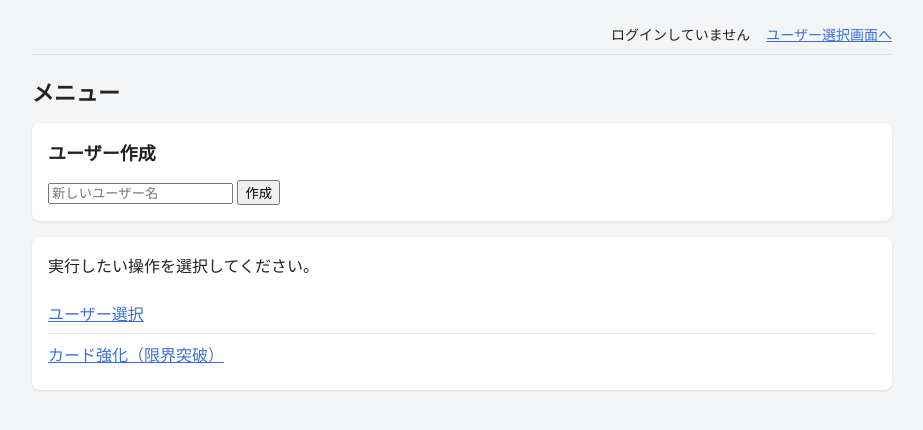
After one commit to KDT-Takai/DB-GENPAKU1006, a PHP site: page /menu.php in a window 1280 px wide. The commit adds this page. Shown: the top 430 px of the page, without its empty margins (178-1101 px from the left). Run offline with PHP 8.4, Linux system fonts and the light colour scheme.

Commit message:
Add user selection and menu screens
- select_user.php: choose a user (session login) and log out
- menu.php: create users and link to the forge feature
- forge pages now use the logged-in user instead of a fixed user ID
- users.id is AUTO_INCREMENT so new users can be created

Co-Authored-By: Claude Opus 5.5 <noreply@anthropic.com>

```diff
--- a/htdocs/forge_common.php
+++ b/htdocs/forge_common.php
@@ -1,8 +1,9 @@
 <?php
-// 限界突破機能 共通処理（DB接続・表示ヘルパー）
+// 共通処理（セッション・DB接続・ログイン確認・表示ヘルパー）
 
-// ログイン機能はないので操作ユーザーは固定
-const FORGE_USER_ID = 1;
+if (session_status() === PHP_SESSION_NONE) {
+    session_start();
+}
 
 function db(): PDO
 {
@@ -32,9 +33,33 @@ function stars(int $rarity): string
     return str_repeat('★', $rarity);
 }
 
-function render_header(string $title, int $step): void
+// ログイン中のユーザー（未ログインならnull）
+function current_user(): ?array
+{
+    if (empty($_SESSION['user_id'])) {
+        return null;
+    }
+    return ['id' => (int)$_SESSION['user_id'], 'name' => (string)$_SESSION['user_name']];
+}
+
+// 未ログインならエラー画面を出して終了する
+function require_login(): array
+{
+    $user = current_user();
+    if ($user === null) {
+        render_header('エラー');
+        echo '<p class="error">カードを強化するには、まず<a href="select_user.php">ユーザーを選択</a>してください。</p>';
+        render_footer();
+        exit;
+    }
+    return $user;
+}
+
+// $step: 限界突破の何画面目か（0 = 限界突破以外の画面）
+function render_header(string $title, int $step = 0): void
 {
     $steps = ['強化対象選択', '素材選択', '強化結果'];
+    $user  = current_user();
     ?>
 <!DOCTYPE html>
 <html lang="ja">
@@ -61,16 +86,34 @@ function render_header(string $title, int $step): void
   .arrow { font-size: 28px; text-align: center; margin: 8px 0; }
   button.link { background: none; border: none; padding: 0; color: #3b6fd8; text-decoration: underline; cursor: pointer; font: inherit; }
   a { color: #3b6fd8; }
+  .header-info { display: flex; justify-content: flex-end; align-items: center; gap: 16px; flex-wrap: wrap;
+                 max-width: 860px; margin: 0 auto 20px; padding-bottom: 10px; border-bottom: 1px solid #dde1e7; font-size: 14px; }
+  .header-info form { margin: 0; }
+  .message { background: #e3ecfb; padding: 12px; border-radius: 6px; }
+  ul.menu { list-style: none; padding: 0; margin: 0; }
+  ul.menu li { padding: 8px 0; border-bottom: 1px solid #e3e5e8; }
+  ul.menu li:last-child { border-bottom: none; }
 </style>
 </head>
 <body>
+<div class="header-info">
+<?php if ($user): ?>
+  <span>ログイン中: <strong><?= h($user['name']) ?></strong> (ID: <?= h($user['id']) ?>)</span>
+  <a href="menu.php">メニューへ戻る</a>
+  <form action="select_user.php" method="post"><button type="submit" name="logout">ログアウト</button></form>
+<?php else: ?>
+  <span>ログインしていません</span> <a href="select_user.php">ユーザー選択画面へ</a>
+<?php endif; ?>
+</div>
 <main>
 <h1><?= h($title) ?></h1>
+<?php if ($step > 0): ?>
 <ol class="steps">
 <?php foreach ($steps as $i => $label): ?>
   <li class="<?= $i + 1 === $step ? 'current' : '' ?>"><?= $i + 1 ?>. <?= h($label) ?></li>
 <?php endforeach; ?>
 </ol>
+<?php endif; ?>
 <?php
 }
 
--- a/htdocs/forge_entrance.php
+++ b/htdocs/forge_entrance.php
@@ -2,6 +2,8 @@
 // 画面① 強化対象カード選択
 // 同じcard_idを2枚以上所持しているユーザーカードのみ表示する
 require_once __DIR__ . '/forge_common.php';
+
+$user = require_login();
 
 $sql = <<<SQL
 SELECT
@@ -40,7 +42,7 @@ ORDER BY uc.card_id, uc.id
 SQL;
 
 $stmt = db()->prepare($sql);
-$stmt->execute([':user_id_sub' => FORGE_USER_ID, ':user_id' => FORGE_USER_ID]);
+$stmt->execute([':user_id_sub' => $user['id'], ':user_id' => $user['id']]);
 $rows = $stmt->fetchAll();
 
 render_header('強化対象カードを選択', 1);
--- a/htdocs/forge_material.php
+++ b/htdocs/forge_material.php
@@ -2,6 +2,8 @@
 // 画面② 素材カード選択
 // 強化対象と同じcard_idのユーザーカード（強化対象自身を除く）を1枚1行で表示する
 require_once __DIR__ . '/forge_common.php';
+
+$user = require_login();
 
 $targetId = filter_input(INPUT_GET, 'target_id', FILTER_VALIDATE_INT);
 
@@ -15,7 +17,7 @@ if ($targetId) {
            LEFT JOIN cards nc ON nc.id = c.next_card_id
           WHERE uc.id = :id AND uc.user_id = :user_id'
     );
-    $stmt->execute([':id' => $targetId, ':user_id' => FORGE_USER_ID]);
+    $stmt->execute([':id' => $targetId, ':user_id' => $user['id']]);
     $target = $stmt->fetch();
 }
 
@@ -46,7 +48,7 @@ $stmt = db()->prepare(
       ORDER BY uc.id'
 );
 $stmt->execute([
-    ':user_id'   => FORGE_USER_ID,
+    ':user_id'   => $user['id'],
     ':card_id'   => $target['card_id'],
     ':target_id' => $target['user_card_id'],
 ]);
--- a/htdocs/forge_result.php
+++ b/htdocs/forge_result.php
@@ -2,6 +2,8 @@
 // 画面③ 強化結果
 // 強化対象のcard_idを突破後のIDに更新し、素材カードを削除する（トランザクション）
 require_once __DIR__ . '/forge_common.php';
+
+$user = require_login();
 
 if ($_SERVER['REQUEST_METHOD'] !== 'POST') {
     header('Location: forge_entrance.php');
@@ -33,9 +35,9 @@ try {
           WHERE uc.id = :id AND uc.user_id = :user_id
           FOR UPDATE'
     );
-    $stmt->execute([':id' => $targetId, ':user_id' => FORGE_USER_ID]);
+    $stmt->execute([':id' => $targetId, ':user_id' => $user['id']]);
     $before = $stmt->fetch();
-    $stmt->execute([':id' => $materialId, ':user_id' => FORGE_USER_ID]);
+    $stmt->execute([':id' => $materialId, ':user_id' => $user['id']]);
     $material = $stmt->fetch();
 
     if (!$before || !$material) {
--- /dev/null
+++ b/htdocs/menu.php
@@ -0,0 +1,37 @@
+<?php
+// メニュー（ユーザー作成・各機能へのリンク）
+require_once __DIR__ . '/forge_common.php';
+
+$message = '';
+
+if ($_SERVER['REQUEST_METHOD'] === 'POST' && isset($_POST['create_user'])) {
+    $userName = trim((string)($_POST['user_name'] ?? ''));
+    if ($userName === '' || mb_strlen($userName) > 50) {
+        $message = 'ユーザー名は1〜50文字で入力してください。';
+    } else {
+        db()->prepare('INSERT INTO users (name) VALUES (:name)')->execute([':name' => $userName]);
+        $message = '新しいユーザー「' . $userName . '」を作成しました。';
+    }
+}
+
+render_header('メニュー');
+?>
+<div class="box">
+  <h2 style="margin-top:0; font-size:18px;">ユーザー作成</h2>
+<?php if ($message !== ''): ?>
+  <p class="message"><?= h($message) ?></p>
+<?php endif; ?>
+  <form action="menu.php" method="post">
+    <input type="text" name="user_name" placeholder="新しいユーザー名" maxlength="50" required>
+    <button type="submit" name="create_user">作成</button>
+  </form>
+</div>
+
+<div class="box">
+  <p style="margin-top:0;">実行したい操作を選択してください。</p>
+  <ul class="menu">
+    <li><a href="select_user.php">ユーザー選択</a></li>
+    <li><a href="forge_entrance.php">カード強化（限界突破）</a></li>
+  </ul>
+</div>
+<?php render_footer(); ?>
--- a/sql/initialize.sql
+++ b/sql/initialize.sql
@@ -12,7 +12,7 @@ USE forge_db;
 -- ユーザー
 -- ----------------------------------------------------------
 CREATE TABLE users (
-    id         INT          NOT NULL PRIMARY KEY,
+    id         INT          NOT NULL AUTO_INCREMENT PRIMARY KEY,
     name       VARCHAR(50)  NOT NULL,
     created_at DATETIME     NOT NULL DEFAULT CURRENT_TIMESTAMP
 );
```
Also changed, not shown: htdocs/select_user.php (added, +58 -0 lines).
